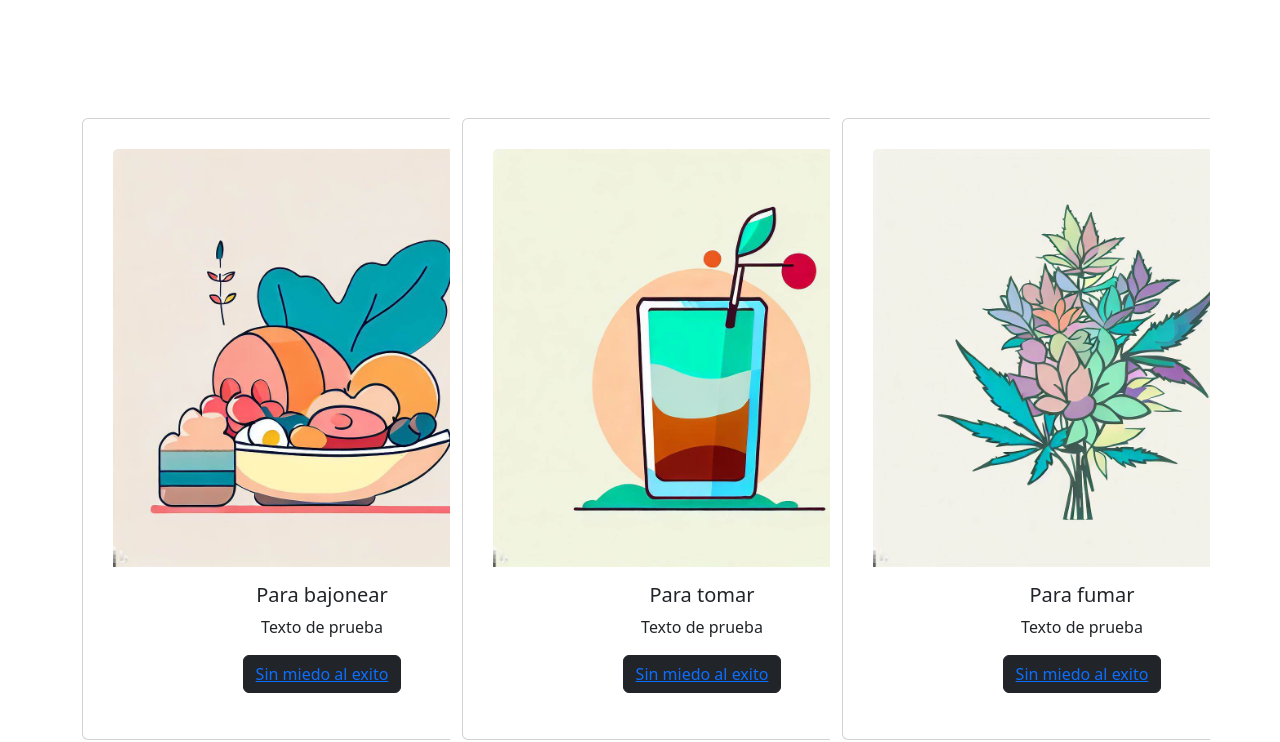
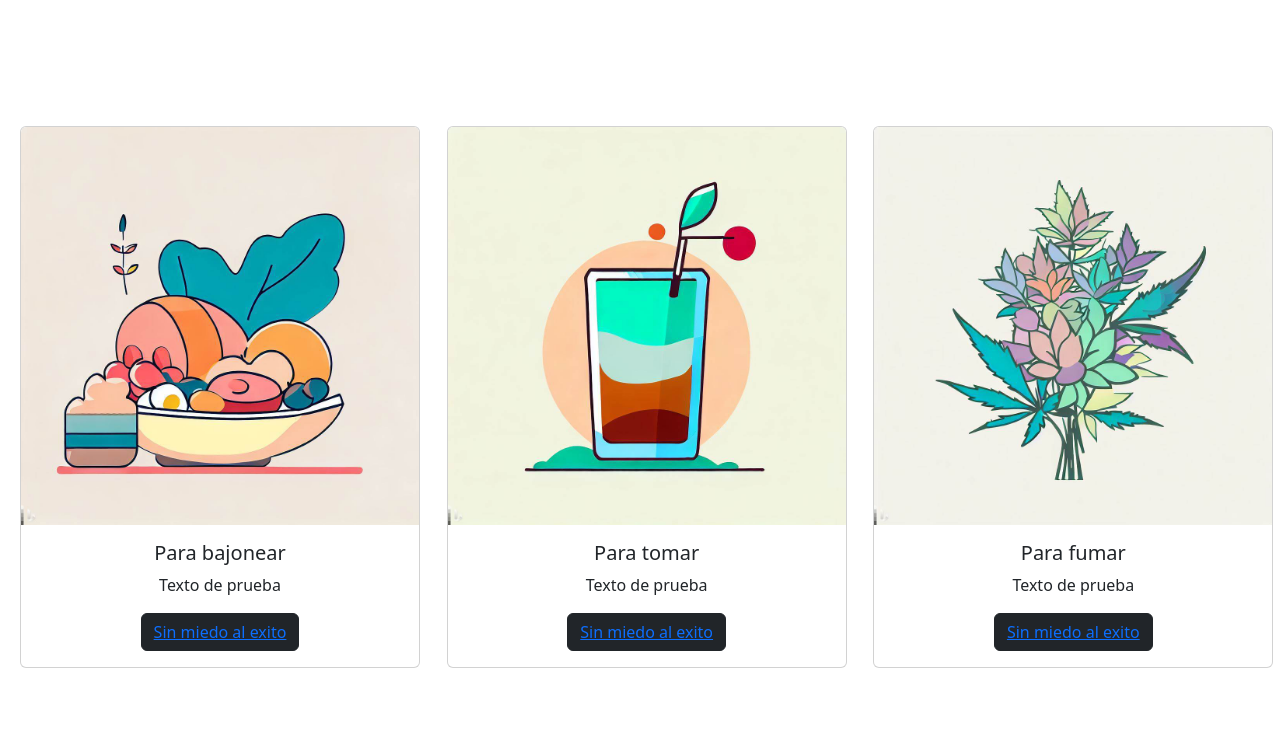
Before and after one commit to PatricioSirena/Proyecto3-RollinCode, a React (Vite) app: page / in a window 1280 px wide. Shown: the part 828-1570 px from the top of the page. Built offline with nearby package versions, Linux system fonts and the light colour scheme.

Commit message:
Cambios de estructura

```diff
--- a/src/components/Carta.jsx
+++ b/src/components/Carta.jsx
@@ -4,7 +4,7 @@
 
 const Carta = ({ titulo, text, imgSource, url }) => {
     return (
-        <Card className= 'text-center' style={{ width: '30rem', padding: '30px',  }}>
+        <Card className= 'text-center m-2' style={{ width: '25rem', }}>
             <Card.Img variant="top" src={imgSource? imgSource : 'La imagen es requerida'} />
             <Card.Body>
                 <Card.Title>{titulo ? titulo : 'Pone el titulo carnero astudo'}</Card.Title>
--- a/src/components/Cartas.jsx
+++ b/src/components/Cartas.jsx
@@ -29,7 +29,7 @@
 
 const Cartas = () => {
     return (
-        <div className="container d-flex justify-content-center align-items-center">
+        <div className="container-fluid d-flex justify-content-center align-items-center">
             <div className="row">
                     {
                         cartas.map((carta) => (
```
